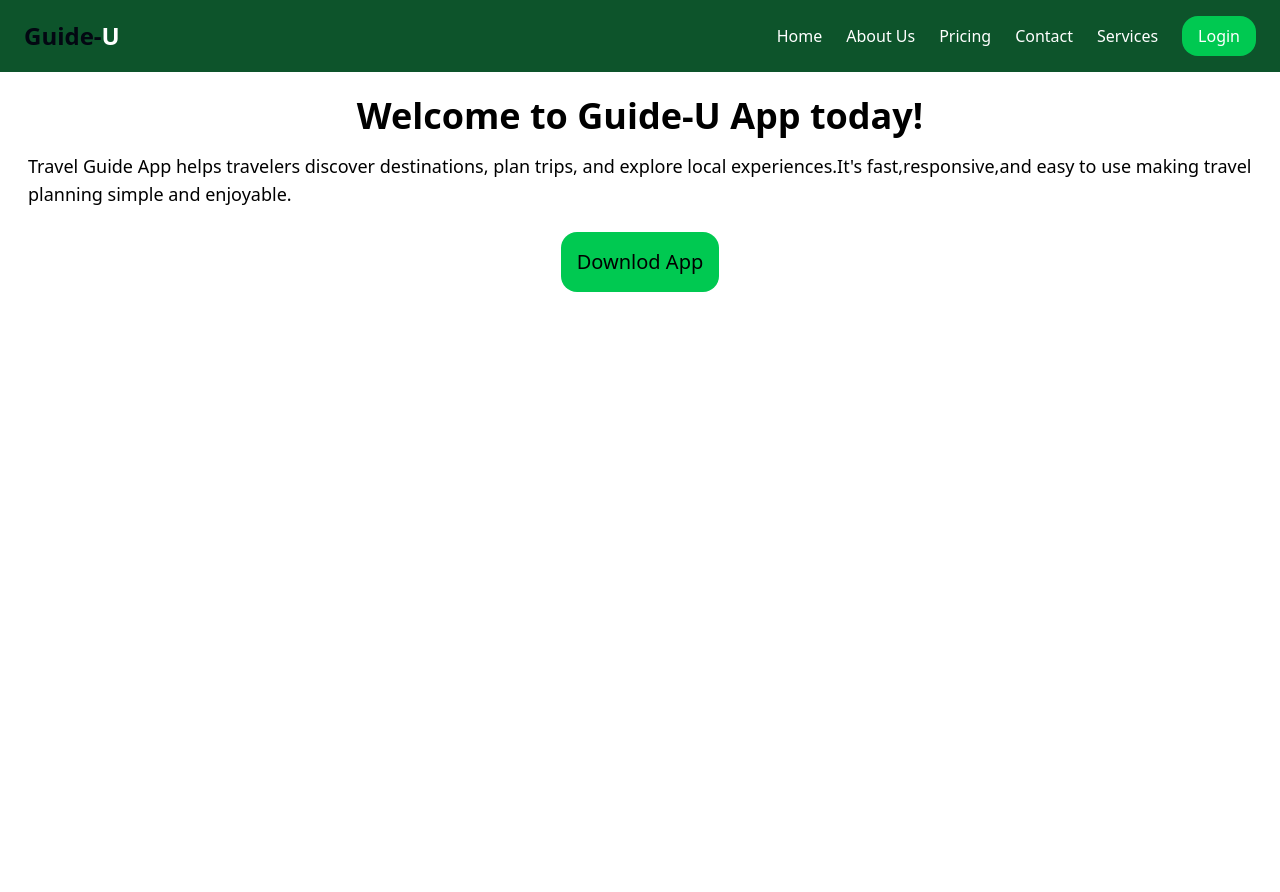
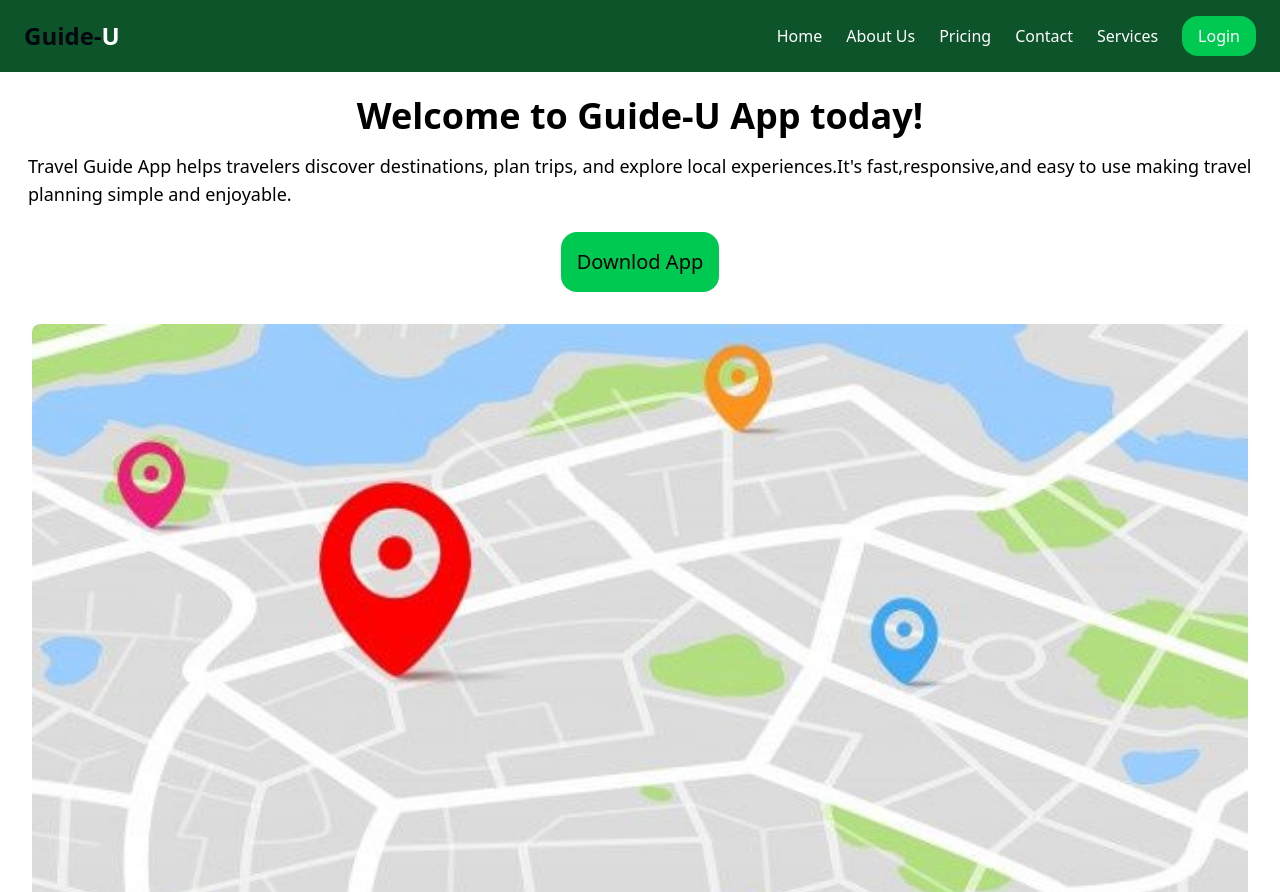
Before and after one commit to Darshani24/Travel-Guid, a Next.js app: page / in a window 1280 px wide. Before the commit the page ends 800 px from the top, so only its background shows below. Built offline with nearby package versions, Linux system fonts and the light colour scheme.

Commit message:
Homepage image added

```diff
--- a/src/app/page.js
+++ b/src/app/page.js
@@ -10,7 +10,7 @@ export default function Home() {
 
   <button className="bg-green-500 p-4 rounded-2xl text-xl ">Downlod App</button>
 
-    {/* <div className="pt-5 w-[350px] h-[350px] md:h-[550px] md:w-full md:p-10 lg:h-[600px] lg:p-8">
+    <div className="pt-5 w-[350px] h-[350px] md:h-[550px] md:w-full md:p-10 lg:h-[600px] lg:p-8">
   <Image
     src="/images/Backgroundimg.jpeg"
     alt="Beautiful travel destination"
@@ -19,7 +19,7 @@ export default function Home() {
     className="rounded-lg w-full h-auto object-cover"
     priority
   />
-</div> */}
+</div>
       </div>
 
 
```
